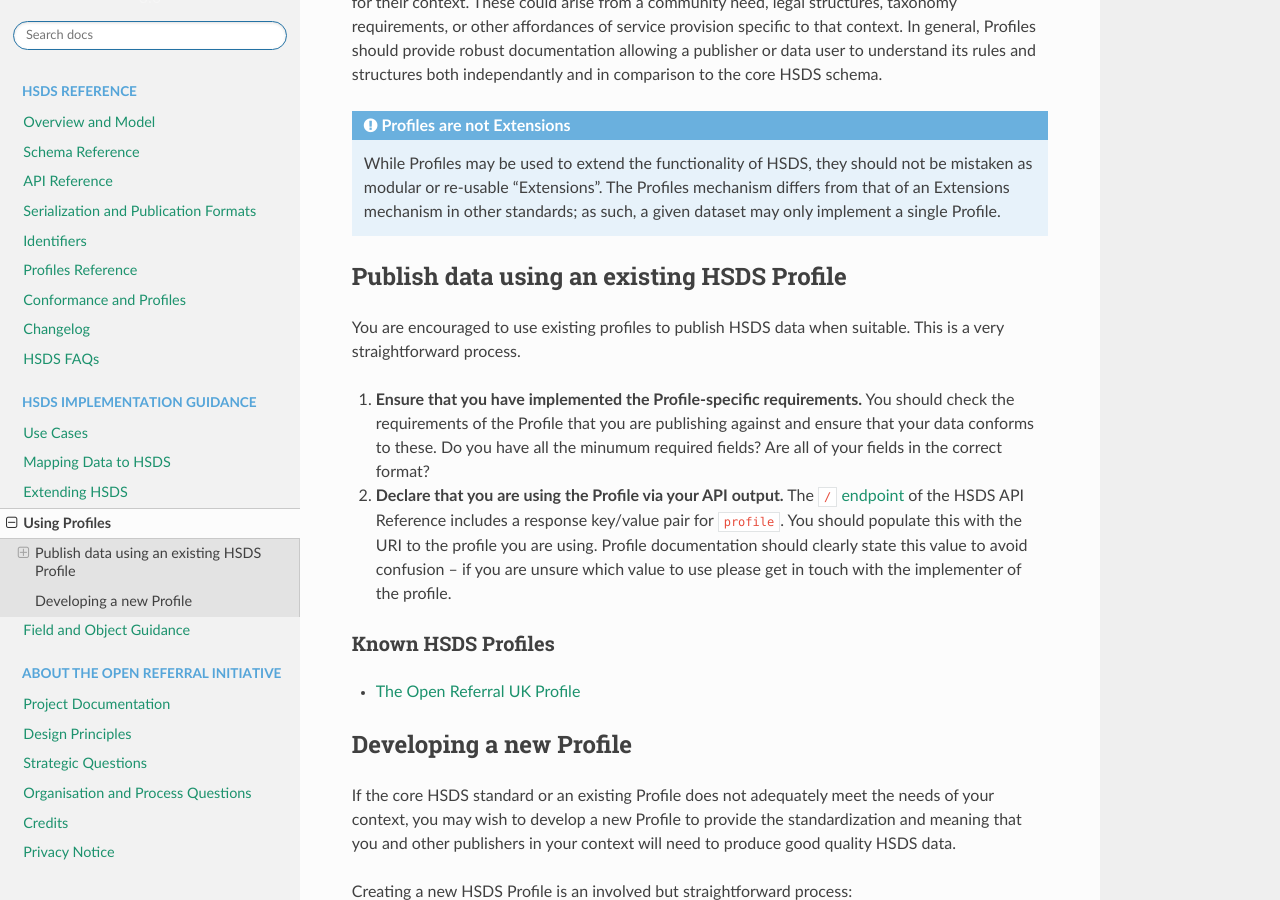
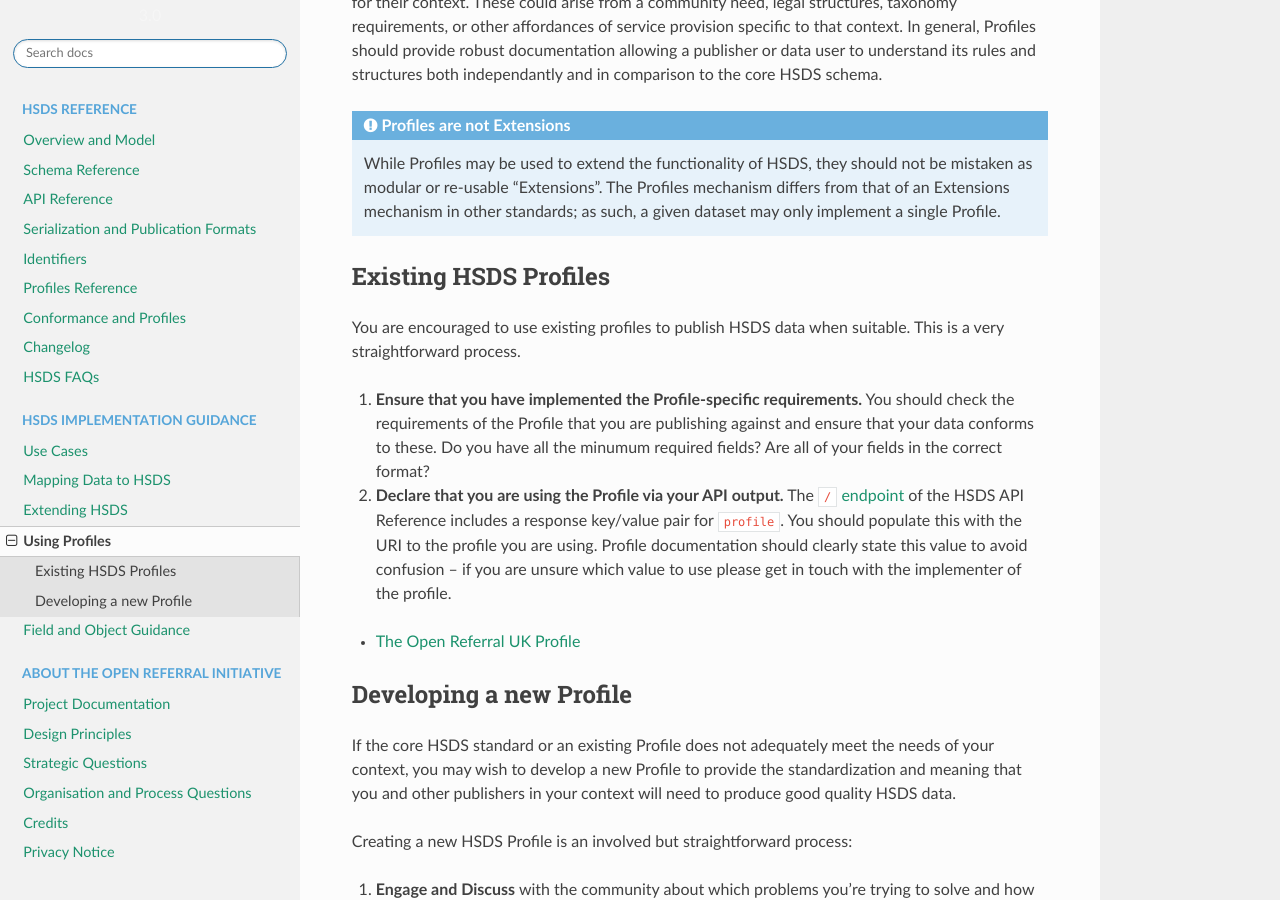
Before and after one commit to openreferral/specification, a Sphinx documentation site: the page built from docs/hsds/using_profiles.md, in a window 1280 px wide and 900 px high, scrolled down 1062 px. Built offline with Sphinx 7.4.7 and the Read the Docs theme 2.0.0, drawn with Linux system fonts in a browser that asks for light colours; a script that is not in the unit is left out; comment, search, counter and statistics services are not loaded.

Commit message:
Changed some headings in the using profiles page to make a list of known profiles more discoverable

````diff
--- a/docs/hsds/using_profiles.md
+++ b/docs/hsds/using_profiles.md
@@ -31,14 +31,12 @@
 While Profiles may be used to extend the functionality of HSDS, they should not be mistaken as modular or re-usable "Extensions". The Profiles mechanism differs from that of an Extensions mechanism in other standards; as such, a given dataset may only implement a single Profile.
 ```
 
-## Publish data using an existing HSDS Profile
+## Existing HSDS Profiles
 
 You are encouraged to use existing profiles to publish HSDS data when suitable. This is a very straightforward process.
 
 1. **Ensure that you have implemented the Profile-specific requirements.** You should check the requirements of the Profile that you are publishing against and ensure that your data conforms to these. Do you have all the minumum required fields? Are all of your fields in the correct format?
 2. **Declare that you are using the Profile via your API output.** The [`/` endpoint](../hsds/api_reference.md#endpoint-details) of the HSDS API Reference includes a response key/value pair for `profile`. You should populate this with the URI to the profile you are using. Profile documentation should clearly state this value to avoid confusion &ndash; if you are unsure which value to use please get in touch with the implementer of the profile.
-
-### Known HSDS Profiles
 
 * [The Open Referral UK Profile](https://docs.openreferraluk.org/en/latest/)
 
````
